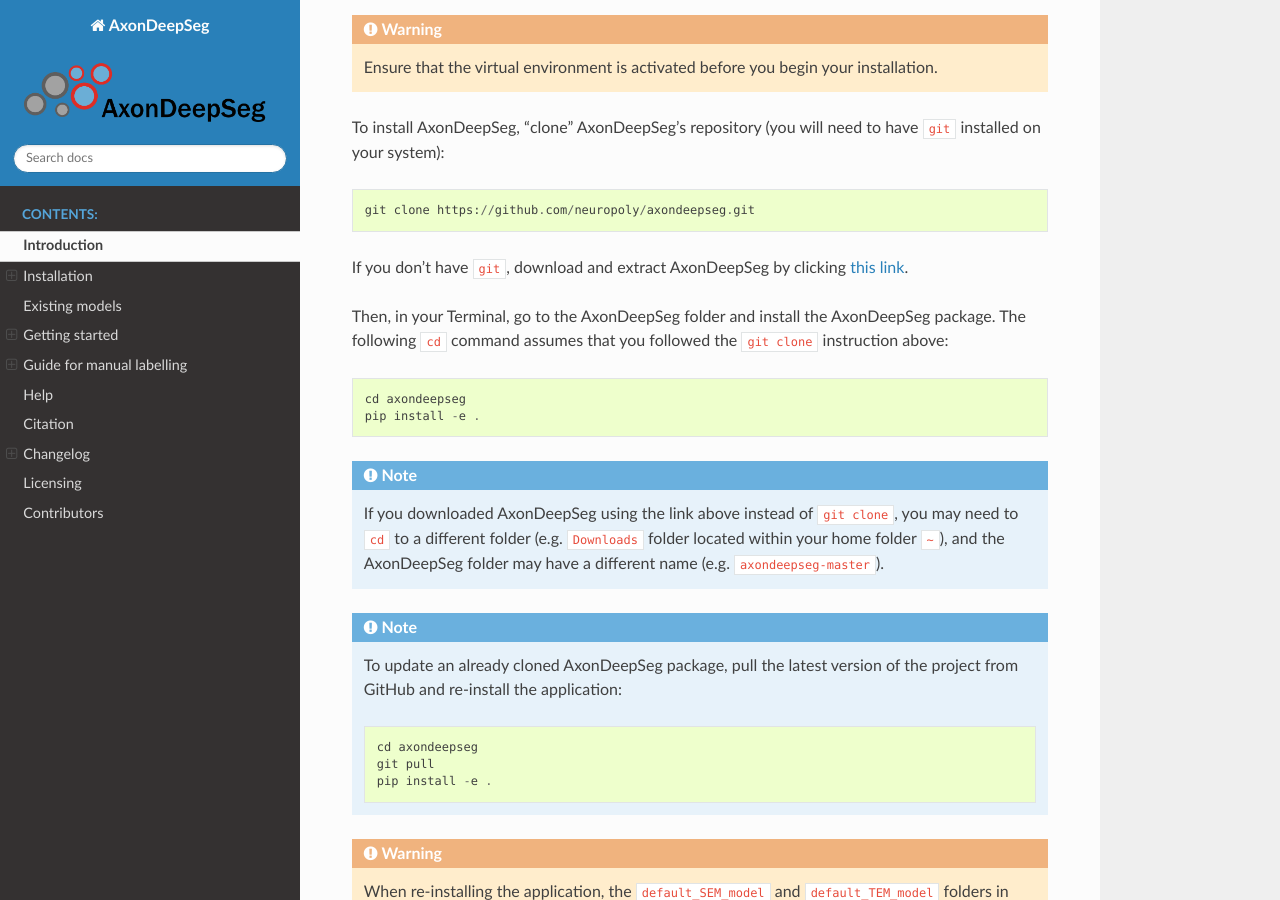
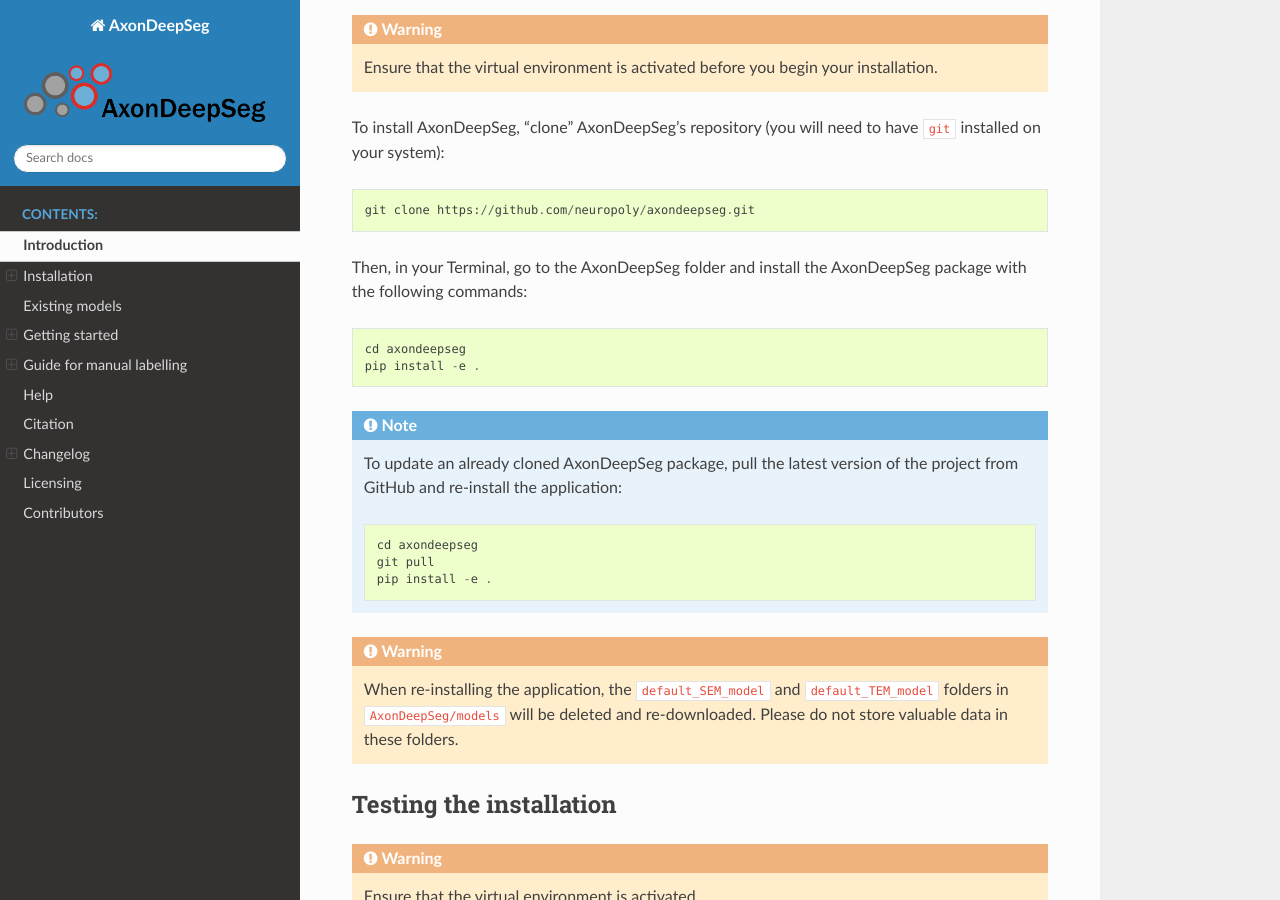
Before and after one commit to axondeepseg/axondeepseg, a Sphinx documentation site: the page built from docs/source/documentation.rst, in a window 1280 px wide and 900 px high, scrolled down 3013 px. Built offline with Sphinx 7.4.7 and the Read the Docs theme 2.0.0, drawn with Linux system fonts in a browser that asks for light colours; some of the changed text lies outside the part shown.

Commit message:
Removed "link to download" for installation

```diff
--- a/docs/source/documentation.rst
+++ b/docs/source/documentation.rst
@@ -29,7 +29,7 @@
 
     conda search python
 
-If a list of available Python versions are displayed and versions >=3.7.0 are available, you may skip to the next section (Git).
+If a list of available Python versions are displayed and versions >=3.7.0 are available, you may skip to the next section (git).
 
 Linux
 ~~~~~
@@ -112,18 +112,11 @@
 
     git clone https://github.com/neuropoly/axondeepseg.git
 
-If you don't have ``git``, download and extract AxonDeepSeg by clicking `this link <https://github.com/neuropoly/axondeepseg/archive/master.zip>`_.
-
 Then, in your Terminal, go to the AxonDeepSeg folder and install the
-AxonDeepSeg package. The following ``cd`` command assumes that you followed the ``git clone``
-instruction above::
+AxonDeepSeg package with the following commands::
 
     cd axondeepseg
     pip install -e .
-
-.. NOTE ::
-   If you downloaded AxonDeepSeg using the link above instead of ``git clone``, you may need to ``cd`` to a different folder (e.g. ``Downloads`` folder
-   located within your home folder ``~``), and the AxonDeepSeg folder may have a different name (e.g. ``axondeepseg-master``).
 
 .. NOTE ::
    To update an already cloned AxonDeepSeg package, pull the latest version of the project from GitHub and re-install the application:
```
Also changed, not shown: other parts of docs/source/documentation.rst (+1 -1 lines).
